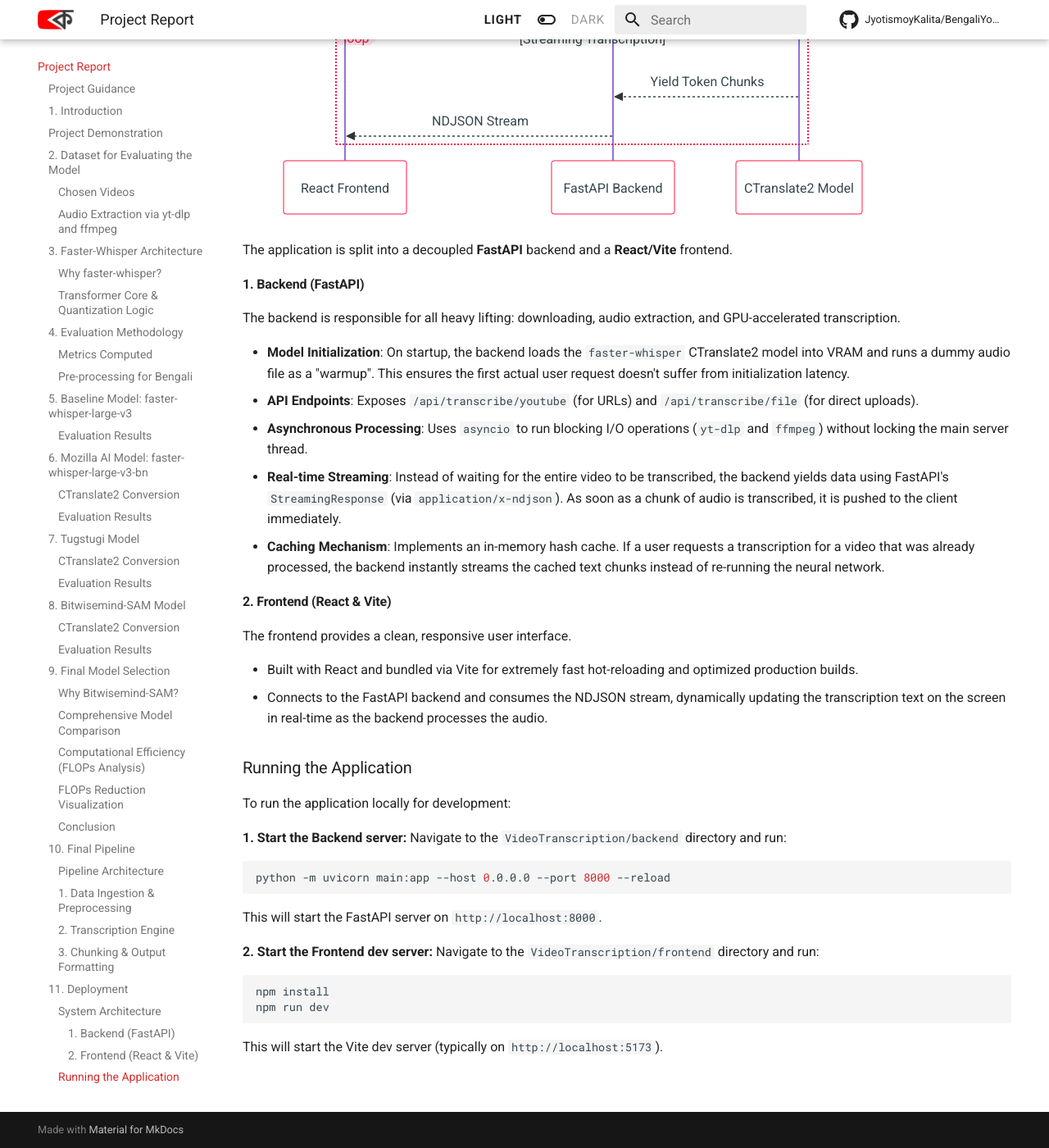
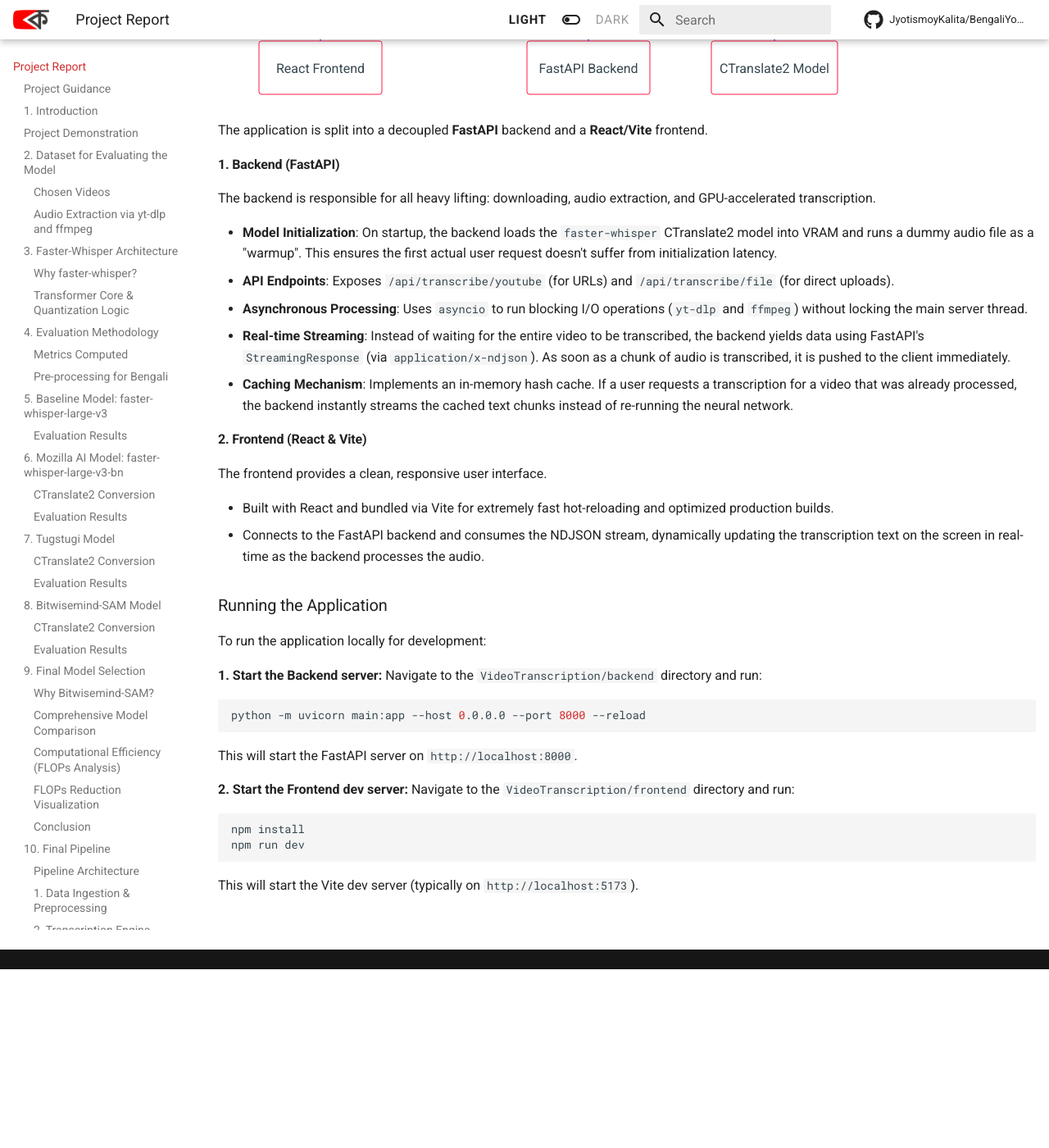
Before and after one commit to JyotismoyKalita/BengaliYoutubeTranscription, an MkDocs documentation site: the page built from docs/index.md, in a window 1280 px wide and 1400 px high, scrolled down 14674 px. Shown: the whole window at 82% size. Built offline with MkDocs 1.6.1 and Material for MkDocs 9.7.7, drawn with Linux system fonts in a browser that asks for light colours; comment, search, counter and statistics services are not loaded; after the commit the page ends 15856 px from its top, so only the background shows below that.

Commit message:
Removed Footer and Fixed Margins

```diff
--- a/docs/index.md
+++ b/docs/index.md
@@ -33,7 +33,7 @@
 > - For extracting audio from downloaded YouTube videos or local video files, `ffmpeg` was utilized.
 
 <div align="center">
-  <iframe width="800" height="450" src="https://www.youtube.com/embed/GmkpxjahfRc" title="YouTube video player" frameborder="0" allow="accelerometer; autoplay; clipboard-write; encrypted-media; gyroscope; picture-in-picture; web-share" allowfullscreen></iframe>
+  <iframe width="1000" height="550" src="https://www.youtube.com/embed/GmkpxjahfRc" title="YouTube video player" frameborder="0" allow="accelerometer; autoplay; clipboard-write; encrypted-media; gyroscope; picture-in-picture; web-share" allowfullscreen></iframe>
 </div>
 
 ## 2. Dataset for Evaluating the Model
--- a/docs/stylesheets/extra.css
+++ b/docs/stylesheets/extra.css
@@ -60,3 +60,15 @@
 [data-md-color-scheme="slate"] .md-header__button.md-logo img {
   content: url("../assets/logo-dark.png");
 }
+
+/* Remove max-width limits and center alignments for a full-bleed layout */
+.md-grid {
+    max-width: 100% !important;
+    margin-right: 0 !important;
+    margin-left: 0 !important;
+}
+
+/* Optional: Adjust internal content wrapping if text stretches too far */
+.md-content {
+    max-width: 100% !important;
+}
--- a/mkdocs.yml
+++ b/mkdocs.yml
@@ -48,3 +48,6 @@
 
 extra_css:
   - stylesheets/extra.css
+
+extra:
+  generator: false
```
